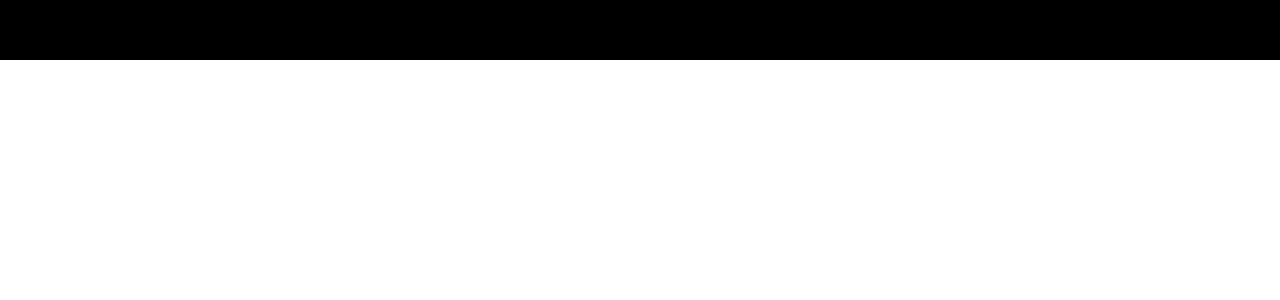
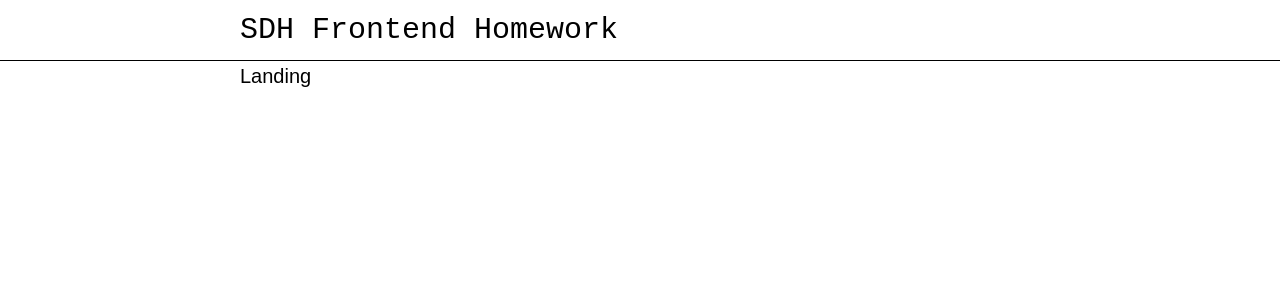
Before and after one commit to kownacki/startup-house-task, a React (Create React App) app: page / in a window 1280 px wide. Shown: the top 300 px of the page. Built offline with nearby package versions, Linux system fonts and the light colour scheme.

Commit message:
Add routing.

```diff
--- a/package.json
+++ b/package.json
@@ -29,6 +29,7 @@
   "dependencies": {
     "react": "^18.2.0",
     "react-dom": "^18.2.0",
+    "react-router-dom": "^6.3.0",
     "react-scripts": "5.0.1",
     "styled-components": "^5.3.5"
   },
--- a/src/App.tsx
+++ b/src/App.tsx
@@ -1,7 +1,10 @@
 import React, { FC } from 'react';
+import { Routes, Route } from 'react-router-dom';
 import styled from 'styled-components';
-import { MAIN_WIDTH } from './contants';
+import { ROOT_PATH, DETAILS_PATH, MAIN_WIDTH } from './contants';
+import { Details } from './Details';
 import { Header } from './Header';
+import { Landing } from './Landing';
 
 const Root = styled.div`
 `;
@@ -17,6 +20,10 @@ export const App: FC = () => {
     <Root>
       <Header />
       <Main>
+        <Routes>
+          <Route path={ROOT_PATH} element={<Landing />} />
+          <Route path={DETAILS_PATH} element={<Details />} />
+        </Routes>
       </Main>
     </Root>
   );
--- /dev/null
+++ b/src/Details.tsx
@@ -0,0 +1,13 @@
+import React, { FC } from 'react';
+import styled from 'styled-components';
+
+const Root = styled.div`
+`;
+
+export const Details: FC = () => {
+  return (
+    <Root>
+      Details
+    </Root>
+  );
+};
--- a/src/Header.tsx
+++ b/src/Header.tsx
@@ -3,8 +3,7 @@ import styled from 'styled-components';
 import { HEADER_HEIGHT, MAIN_WIDTH } from './contants';
 
 const Root = styled.header`
-  background: black;
-  color: white;
+  border-bottom: solid 1px black;
   font-size: 30px;
   font-family: monospace;
   height: ${HEADER_HEIGHT}px;
@@ -21,6 +20,7 @@ export const Header: FC = () => {
   return (
     <Root>
       <Container>
+        SDH Frontend Homework
       </Container>
     </Root>
   );
--- /dev/null
+++ b/src/Landing.tsx
@@ -0,0 +1,13 @@
+import React, { FC } from 'react';
+import styled from 'styled-components';
+
+const Root = styled.div`
+`;
+
+export const Landing: FC = () => {
+  return (
+    <Root>
+      Landing
+    </Root>
+  );
+};
--- a/src/contants.ts
+++ b/src/contants.ts
@@ -1,2 +1,5 @@
+export const ROOT_PATH = '/';
+export const DETAILS_PATH = '/details';
+
 export const HEADER_HEIGHT = 60;
 export const MAIN_WIDTH = 800;
--- a/src/index.tsx
+++ b/src/index.tsx
@@ -1,5 +1,6 @@
 import React from 'react';
 import ReactDOM from 'react-dom/client';
+import { BrowserRouter } from 'react-router-dom';
 import './index.css';
 import { App } from './App';
 
@@ -8,6 +9,8 @@ const root = ReactDOM.createRoot(
 );
 root.render(
   <React.StrictMode>
-    <App />
+    <BrowserRouter>
+      <App />
+    </BrowserRouter>
   </React.StrictMode>
 );
```
Also changed, not shown: 1 other file (tests, documents, lock files or other folders).
